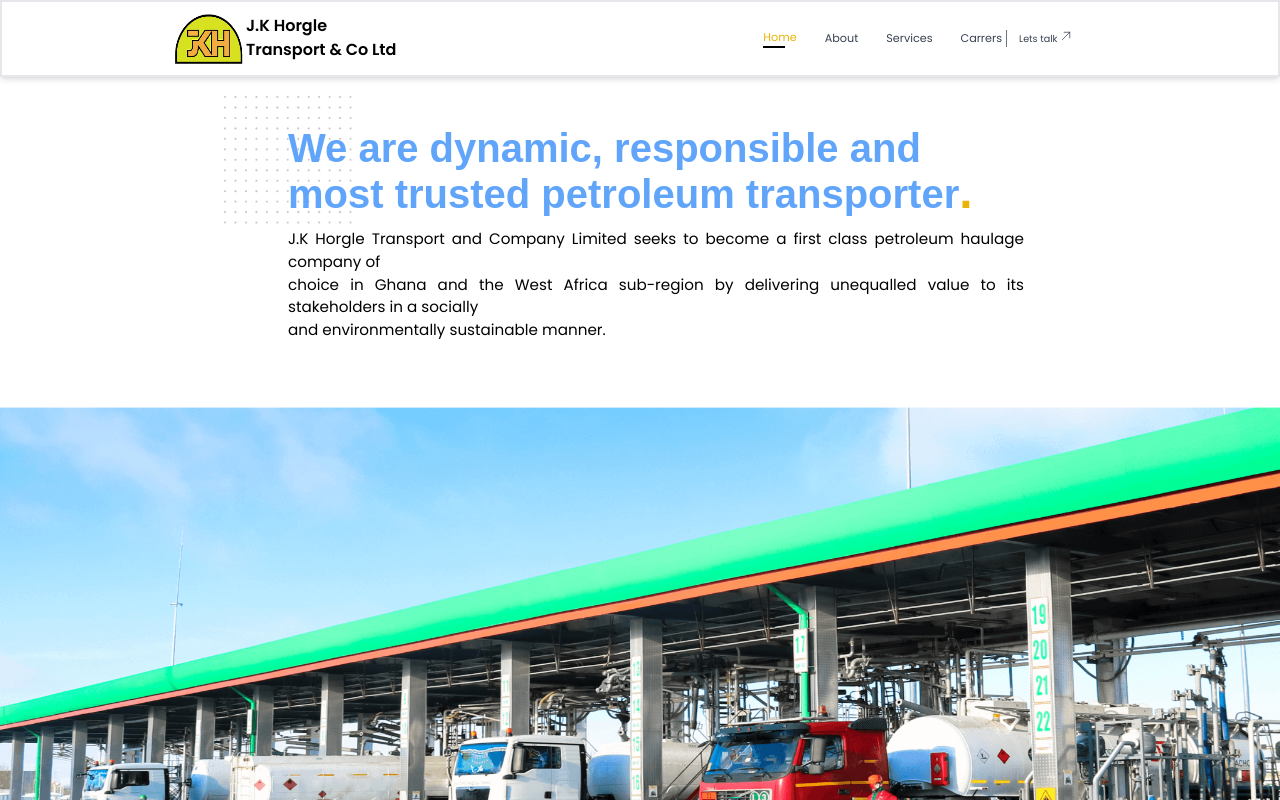
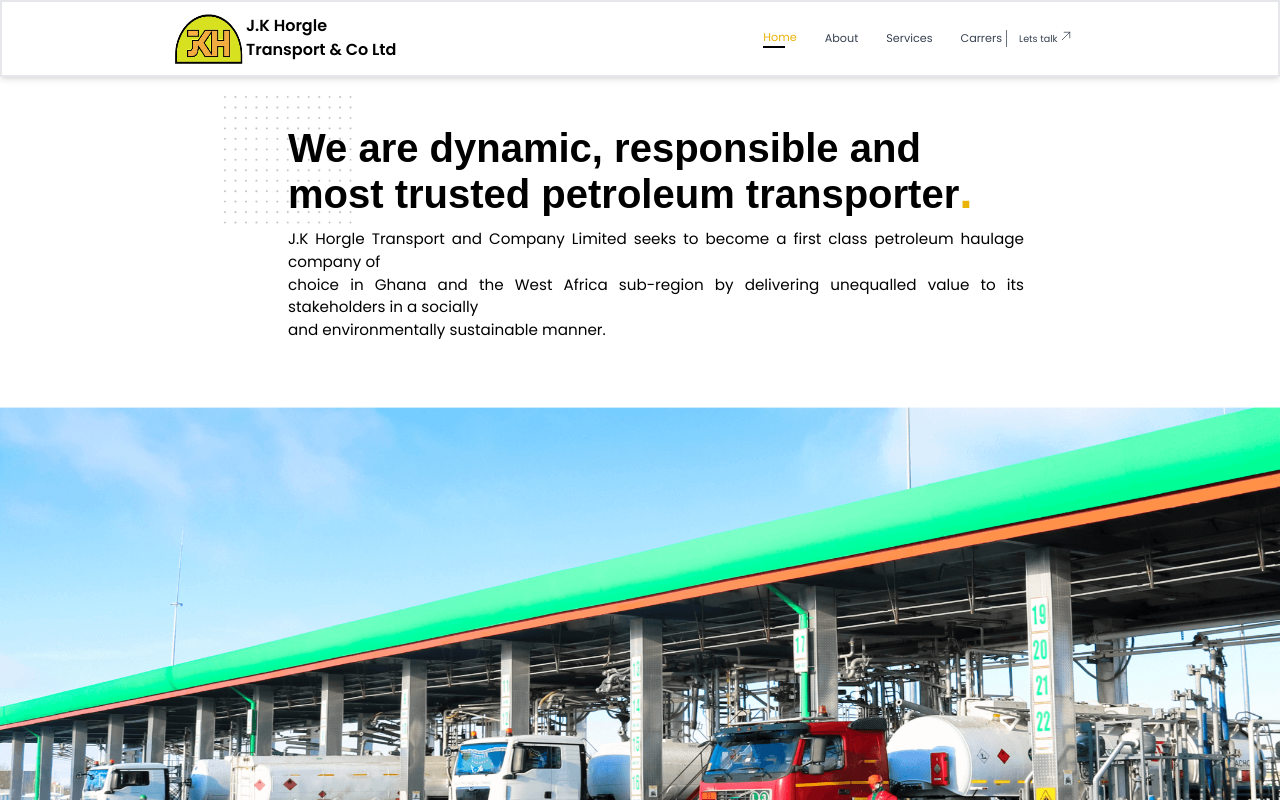
Before and after one commit to francismaxug/next-horgle, a Next.js app: page / in a window 1280 px wide. Shown: the top 800 px of the page. Built offline with nearby package versions, Linux system fonts and the light colour scheme; a web font is replaced by a local one.

Commit message:
minor changes

```diff
--- a/app/page.js
+++ b/app/page.js
@@ -116,7 +116,7 @@ export default function Home() {
               whileInView={{ opacity: 1, scale: 1 }}
               viewport={{ once: true }}
               transition={{ duration: 0.5 }}
-              className=" 2xl:text-[2.6rem] md:leading-[2.5rem] 2xl:leading-[2.0rem] font-bold xl:max-2xl:text-[2.5rem] font-Carnas text-[1.29rem] sm:text-[1.99rem] md:text-[2rem] carnas text-blue-400 "
+              className=" 2xl:text-[2.6rem] md:leading-[2.5rem] 2xl:leading-[2.0rem] font-bold xl:max-2xl:text-[2.5rem] font-Carnas text-[1.29rem] sm:text-[1.99rem] md:text-[2rem] carnas "
             >
               We are dynamic, responsible and most trusted petroleum transporter
               <span className=" lg:text-5xl text-yellow-500 ">.</span>
@@ -417,7 +417,7 @@ export default function Home() {
               You are in a good <br /> company
             </p>
           </div>
-          <div className=" border border-red-500 h-[16rem] sm:h-0 lg:col-span-2  lg:-mt-0">
+          <div className="  h-[16rem] sm:h-0 lg:col-span-2  lg:-mt-0">
             <ImageSlider />
           </div>
         </Wrapper>
--- a/components/ImageSlider.js
+++ b/components/ImageSlider.js
@@ -44,9 +44,9 @@ const ImageSlider = () => {
   };
 
   return (
-    <div className=" border border-blue-400 flex h-auto sm:h-auto items-center justify-center md:h-[300px] flex-col lg:h-[500px] w-auto lg:w-full m-auto px-4 relative group">
+    <div className=" flex h-auto sm:h-auto items-center justify-center md:h-[300px] flex-col lg:h-[500px] w-auto lg:w-full m-auto px-4 relative group">
       <div
-        className=" h-40 overflow-hidden sm:h-48 sm:w-72 md:w-72 rounded-2xl border-2 w-auto bg-center mt-14 bg-cover duration-500"
+        className=" h-[8rem] overflow-hidden sm:h-48 sm:w-72 md:w-72 rounded-2xl border-2 w-auto bg-center mt-14 bg-cover duration-500"
 
         // style={{
         //   backgroundImage: `url(${slides[currentIndex].url})`,
```
